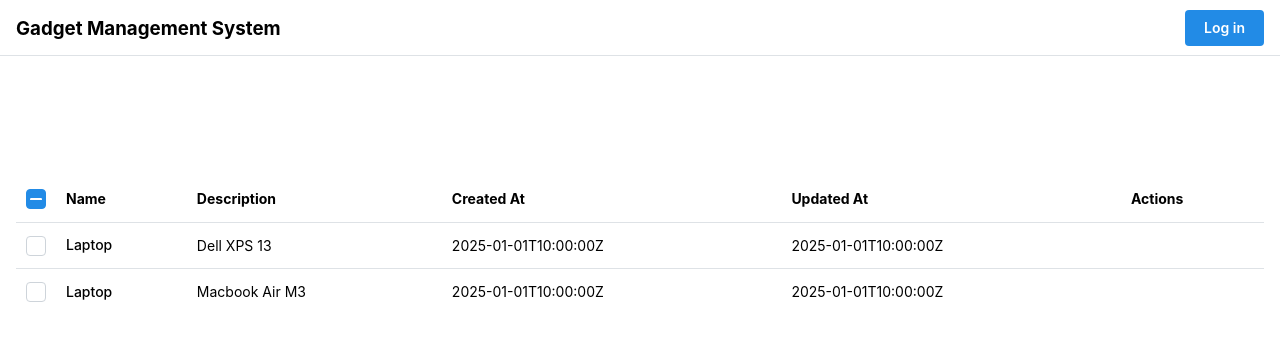
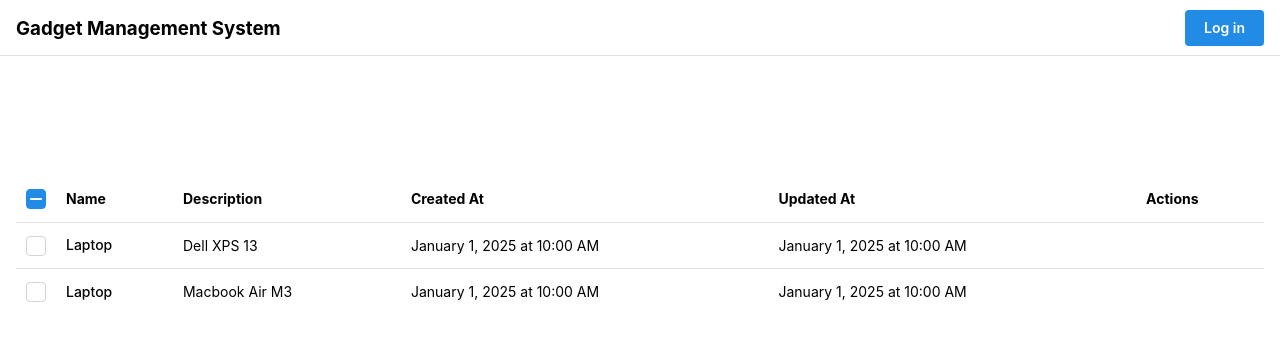
Before and after one commit to ongkristopher/Gadget-Management-System, a Next.js app in the folder frontend/: page / in a window 1280 px wide. Shown: the top 340 px of the page. Built offline with nearby package versions, Linux system fonts and the light colour scheme.

Commit message:
format dates on gadget table

```diff
--- a/frontend/app/components/table/TableSelection.tsx
+++ b/frontend/app/components/table/TableSelection.tsx
@@ -1,7 +1,6 @@
 import { useState } from "react";
 import cx from "clsx";
 import {
-  Avatar,
   Checkbox,
   Group,
   ScrollArea,
@@ -9,6 +8,7 @@ import {
   Text,
 } from "@mantine/core";
 import classes from "./TableSelection.module.css";
+import { formatDate } from "../../utils/format-date";
 
 const data = [
   {
@@ -61,8 +61,8 @@ export function TableSelection() {
           </Group>
         </Table.Td>
         <Table.Td>{item.description}</Table.Td>
-        <Table.Td>{item.created}</Table.Td>
-        <Table.Td>{item.last_modified}</Table.Td>
+        <Table.Td>{formatDate(item.created)}</Table.Td>
+        <Table.Td>{formatDate(item.last_modified)}</Table.Td>
       </Table.Tr>
     );
   });
--- /dev/null
+++ b/frontend/app/utils/format-date.ts
@@ -0,0 +1,10 @@
+export function formatDate(dateString: string) {
+  return new Intl.DateTimeFormat("en-US", {
+    month: "long",
+    day: "numeric",
+    year: "numeric",
+    hour: "numeric",
+    minute: "2-digit",
+    hour12: true,
+  }).format(new Date(dateString));
+}
```
